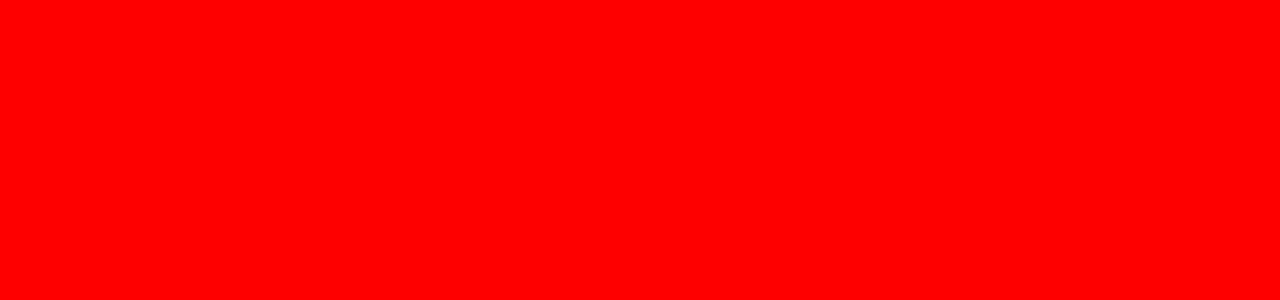
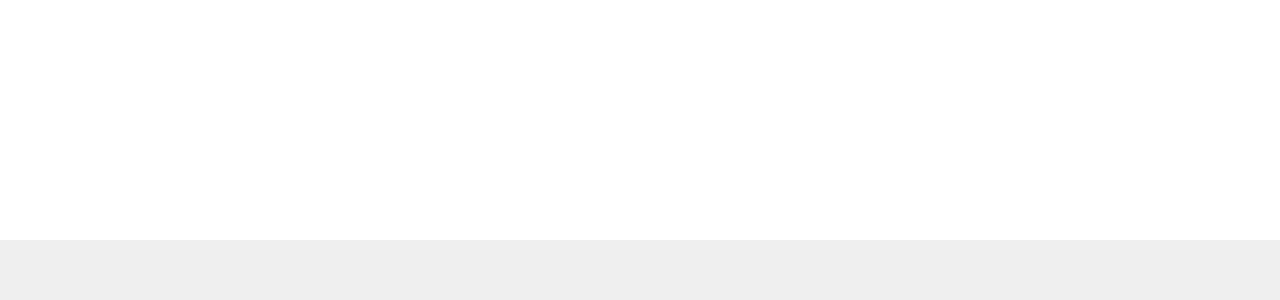
Before and after one commit to Thekorzeremi/gourmet, a React (Create React App) app in the folder front/: page / in a window 1280 px wide. Shown: the top 300 px of the page. Built offline with nearby package versions, Linux system fonts and the light colour scheme.

Commit message:
style(navbar): basic style organization

```diff
--- a/front/src/App.js
+++ b/front/src/App.js
@@ -5,7 +5,7 @@ import Navbar from './components/Navbar.jsx';
 function App() {
   return (
     <div className="App">
-
+      <Navbar/>
     </div>
   );
 }
--- a/front/src/components/Navbar.jsx
+++ b/front/src/components/Navbar.jsx
@@ -1,3 +1,20 @@
+import '../styles/Navbar.scss';
+
 export default function Navbar() {
-
+    return (
+        <div className="navbar-sct">
+            <div className="topbar-sct">
+                <div className="logo-sct"></div>
+                <div className="search-sct"></div>
+            </div>
+            <div className="botbar-sct">
+                <div className="allBtn-sct">
+                    <div className="btn-sct">
+                        <div id="img"></div>
+                        <div id="label"></div>
+                    </div>
+                </div>
+            </div>
+        </div>
+    )
 }
--- a/front/src/styles/App.scss
+++ b/front/src/styles/App.scss
@@ -1,5 +1,10 @@
 body {
-
-
-
+  height: 100hv;
+  width: 100vw;
+  position: absolute;
+  top: 0;
+  left: 0;
+  margin: 0;
+  background-color: #EFEFEF;
+  z-index: 1;
 }
--- a/front/src/styles/Navbar.scss
+++ b/front/src/styles/Navbar.scss
@@ -0,0 +1,30 @@
+.navbar-sct {
+    height: 30vh;
+    width: 100vw;
+    position: absolute;
+    top: 0;
+    left: 0;
+    z-index: 999;
+    display: flex;
+    flex-direction: column;
+    background-color: #FFFFFF;
+
+    .topbar-sct {
+        height: 50%;
+        width: 100%;
+
+        .logo-sct {
+
+        }
+
+        .search-sct {
+
+        }
+    }
+
+    .botbar-sct {
+        height: 50%;
+        width: 100%;
+    }
+
+}
--- a/front/src/styles/index.scss
+++ b/front/src/styles/index.scss
@@ -1,6 +1,8 @@
 body {
-  margin: 0;
   height: 100vh;
   width: 100vw;
-  background-color: red;
+  top: 0;
+  left: 0;
+  margin: 0;
+  position: absolute;
 }
```
